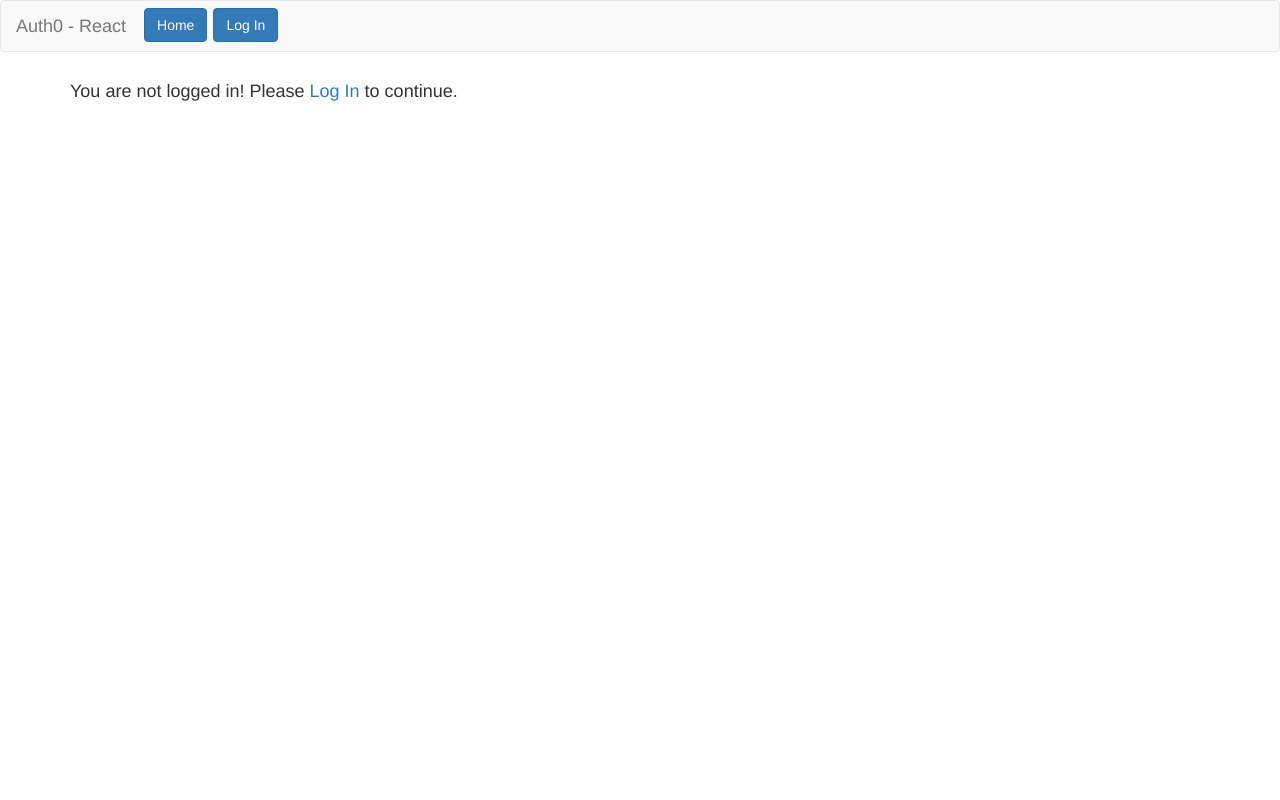
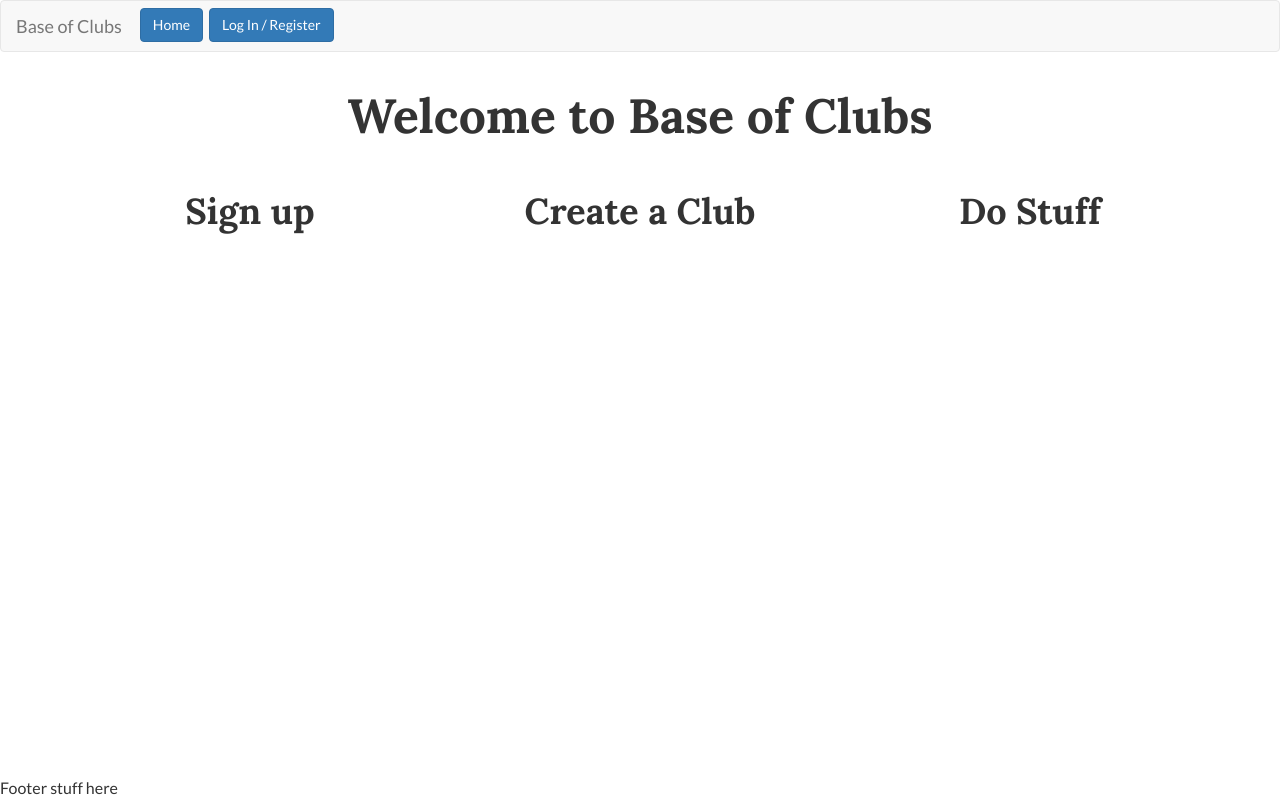
Before and after one commit to GreenCord/boc, a React (Create React App) app in the folder client/: page /home in a window 1280 px wide. Built offline with nearby package versions, Linux system fonts and the light colour scheme; no server answers; what auth0-js would draw is missing.

Commit message:
Auth0 Update

```diff
--- a/client/public/index.html
+++ b/client/public/index.html
@@ -19,7 +19,11 @@
       work correctly both with client-side routing and a non-root public URL.
       Learn how to configure a non-root public URL by running `npm run build`.
     -->
-    <title>React App</title>
+    <title>Base of Clubs</title>
+    <link href="https://fonts.googleapis.com/icon?family=Material+Icons" rel="stylesheet">
+    <link href="https://fonts.googleapis.com/css?family=Lora:700|Lato:400,400i,700,700i" rel="stylesheet">
+    <link rel="stylesheet" href="https://maxcdn.bootstrapcdn.com/bootstrap/3.3.7/css/bootstrap.min.css" integrity="sha384-BVYiiSIFeK1dGmJRAkycuHAHRg32OmUcww7on3RYdg4Va+PmSTsz/K68vbdEjh4u" crossorigin="anonymous">
+    <link rel="stylesheet" href="%PUBLIC_URL%/style.css">
   </head>
   <body>
     <noscript>
--- a/client/src/App.css
+++ b/client/src/App.css
@@ -1,3 +1,80 @@
-.btn-margin {
-  margin: 7px 3px;
+@media screen { /* Mobile first */
+
+	/* Screen styles only - separate from print styles */
+
+	html, body, #body, #root {
+		font: 100%/1.5 Lato, Corbel, 'Lucida Sans Unicode', 'Lucida Grande', sans-serif;
+		height: 100%;
+	}
+
+	body, #body, #root {
+		/*background: #3f3f3f;*/
+		display: flex;
+		flex-direction: column;
+	}
+
+	.main-wrapper {
+		flex: 1 0 auto;
+		margin: 0;
+		padding: 0;
+		width: 100%;
+	}
+
+	h1, h2, h3, h4, h5, h6, label {
+		color: inherit;
+		font-family: Lora, Constantia, 'Palatino Linotype',Palatino, 'Times New Roman', Times, serif;
+		font-weight: 700;
+		line-height: 1.1;
+	}
+
+	.material-icons {
+		vertical-align: middle;
+	}
+
+	.btn-margin {
+		margin: 7px 3px;
+	}
+
+
+
 }
+
+@media only screen and (min-width: 480px) {
+
+}
+
+@media only screen and (max-width : 600px) {
+}
+
+@media only screen and (min-width: 640px) {
+	h1 { font-size: 2.500rem;	line-height: 1.0;	margin-bottom: 1.66667rem;	}
+	h2 { font-size: 2.000rem;	line-height: 1.1; margin-bottom: 1.33333rem;	}
+	h3 { font-size: 1.500rem;	line-height: 1.1;	margin-bottom: 1.00000rem;	}
+}
+
+@media only screen and (min-width: 768px) {
+
+}
+
+@media only screen and (min-width: 980px) {
+
+}
+
+
+@media only screen and (max-width : 992px) {
+
+}
+
+@media only screen and (min-width: 1280px) {
+	h1 { font-size: 3.000rem;	line-height: 1.0;	margin-bottom: 2.00000rem;	}
+	h2 { font-size: 2.250rem;	line-height: 1.1; margin-bottom: 1.50000rem;	}
+	h3 { font-size: 1.750rem;	line-height: 1.1;	margin-bottom: 1.16667rem;	}
+}
+
+@media only screen and (min-width: 1600px) {
+
+}
+
+@media only screen and (min-width: 1980px) {
+
+}
--- a/client/src/App.js
+++ b/client/src/App.js
@@ -30,7 +30,7 @@ class App extends Component {
         <Navbar fluid>
           <Navbar.Header>
             <Navbar.Brand>
-              <a href="#">Auth0 - React</a>
+              <a href="/">Base of Clubs</a>
             </Navbar.Brand>
             <Button
               bsStyle="primary"
@@ -46,7 +46,7 @@ class App extends Component {
                     className="btn-margin"
                     onClick={this.login.bind(this)}
                   >
-                    Log In
+                    Log In / Register
                   </Button>
                 )
             }
--- a/client/src/Auth/Auth.js
+++ b/client/src/Auth/Auth.js
@@ -1,5 +1,4 @@
 import history from '../history';
-import dotenv from 'dotenv';
 import auth0 from 'auth0-js';
 
 const DOMAIN = process.env.REACT_APP_AUTH_DOMAIN;
@@ -16,7 +15,7 @@ export default class Auth {
     redirectUri: REDIRECTURI,
     audience: AUDIENCE,
     responseType: 'token id_token',
-    scope: 'openid'
+    scope: 'openid profile'
 	});
 
 	login() {
@@ -28,7 +27,10 @@ export default class Auth {
     this.logout = this.logout.bind(this);
     this.handleAuthentication = this.handleAuthentication.bind(this);
     this.isAuthenticated = this.isAuthenticated.bind(this);
+    this.getProfile = this.getProfile.bind(this);
   }
+
+  userProfile;
 
   handleAuthentication() {
     this.auth0.parseHash((err, authResult) => {
@@ -68,4 +70,22 @@ export default class Auth {
     return new Date().getTime() < expiresAt;
   }
 
+  getAccessToken() {
+    const accessToken = localStorage.getItem('access_token');
+    if (!accessToken) {
+      throw new Error('No access token found.');
+    }
+    return accessToken;
+  }
+
+  getProfile(cb) {
+    let accessToken = this.getAccessToken();
+    this.auth0.client.userInfo(accessToken, (err, profile) => {
+      if (profile) {
+        this.userProfile = profile;
+      }
+      cb(err, profile);
+    });
+  }
+
 }
--- a/client/src/Home/Home.js
+++ b/client/src/Home/Home.js
@@ -1,4 +1,6 @@
 import React, { Component } from 'react';
+import Unauth from './Unauth';
+import Profile from '../Profile/Profile';
 
 class Home extends Component {
   login() {
@@ -7,26 +9,30 @@ class Home extends Component {
   render() {
     const { isAuthenticated } = this.props.auth;
     return (
-      <div className="container">
+      <div>
         {
           isAuthenticated() && (
-              <h4>
-                You are logged in!
-              </h4>
+              <div>
+                <h4>
+                  You are logged in!
+                </h4>
+                <Profile {...this.props} />
+              </div>
             )
         }
         {
           !isAuthenticated() && (
-              <h4>
-                You are not logged in! Please{' '}
-                <a
-                  style={{ cursor: 'pointer' }}
-                  onClick={this.login.bind(this)}
-                >
-                  Log In
-                </a>
-                {' '}to continue.
-              </h4>
+              <Unauth />
+              // <h4>
+              //   You are not logged in! Please{' '}
+              //   <a
+              //     style={{ cursor: 'pointer' }}
+              //     onClick={this.login.bind(this)}
+              //   >
+              //     Log In
+              //   </a>
+              //   {' '}to continue.
+              // </h4>
             )
         }
       </div>
--- /dev/null
+++ b/client/src/Home/Unauth.js
@@ -0,0 +1,29 @@
+import React from 'react';
+import { Grid, Row, Col, Clearfix } from 'react-bootstrap';
+
+const Unauth = props => (
+	<Grid fluid={true}>
+		<Grid fluid={false}>
+			<Row className="show-grid text-center">
+				<Col xs={12}>
+					<h1>Welcome to Base of Clubs</h1>
+				</Col>
+			</Row>
+		</Grid>
+		<Grid fluid={false}>
+			<Row className="show-grid text-center">
+				<Col xs={12} sm={6} md={4}>
+					<h2>Sign up</h2>
+				</Col>
+				<Col xs={12} sm={6} md={4}>
+					<h2>Create a Club</h2>
+				</Col>
+				<Col xs={12} sm={6} md={4}>
+					<h2>Do Stuff</h2>
+				</Col>
+			</Row>
+		</Grid>
+	</Grid>
+);
+
+export default Unauth;
--- /dev/null
+++ b/client/src/Profile/Profile.js
@@ -0,0 +1,37 @@
+import React, { Component } from 'react';
+import { Panel, ControlLabel, Glyphicon } from 'react-bootstrap';
+import './Profile.css';
+
+class Profile extends Component {
+  componentWillMount() {
+    this.setState({ profile: {} });
+    const { userProfile, getProfile } = this.props.auth;
+    if (!userProfile) {
+      getProfile((err, profile) => {
+        this.setState({ profile });
+      });
+    } else {
+      this.setState({ profile: userProfile });
+    }
+  }
+  render() {
+    const { profile } = this.state;
+    return (
+      <div className="container">
+        <div className="profile-area">
+          <h1>{profile.name}</h1>
+          <Panel header="Profile">
+            <img src={profile.picture} alt="profile" />
+            <div>
+              <ControlLabel><Glyphicon glyph="user" /> Nickname</ControlLabel>
+              <h3>{profile.nickname}</h3>
+            </div>
+            <pre>{JSON.stringify(profile, null, 2)}</pre>
+          </Panel>
+        </div>
+      </div>
+    );
+  }
+}
+
+export default Profile;
--- a/client/src/routes.js
+++ b/client/src/routes.js
@@ -13,17 +13,31 @@ const handleAuthentication = (nextState, replace) => {
     auth.handleAuthentication();
   }
 }
-
+//<Route path="/home" render={(props) => <Home auth={auth} {...props} />} />
 export const makeMainRoutes = () => {
   return (
     <Router history={history} component={App}>
-      <div>
-        <Route path="/" render={(props) => <App auth={auth} {...props} />} />
-        <Route path="/home" render={(props) => <Home auth={auth} {...props} />} />
+      <div id="body">
+
+        <Route path="/" render={(props) => {
+          return (
+
+              <div className="main-wrapper">
+                <App auth={auth} {...props} />
+                <Home auth={auth} {...props} />
+              </div>
+
+          )}
+        } />
+
         <Route path="/callback" render={(props) => {
           handleAuthentication(props);
           return <Callback {...props} />
         }}/>
+
+        <footer className="page-footer">
+          <div>Footer stuff here</div>
+        </footer>
       </div>
     </Router>
   );
```
Also changed, not shown: client/public/style.css (added), client/src/Profile/Profile.css (added).
